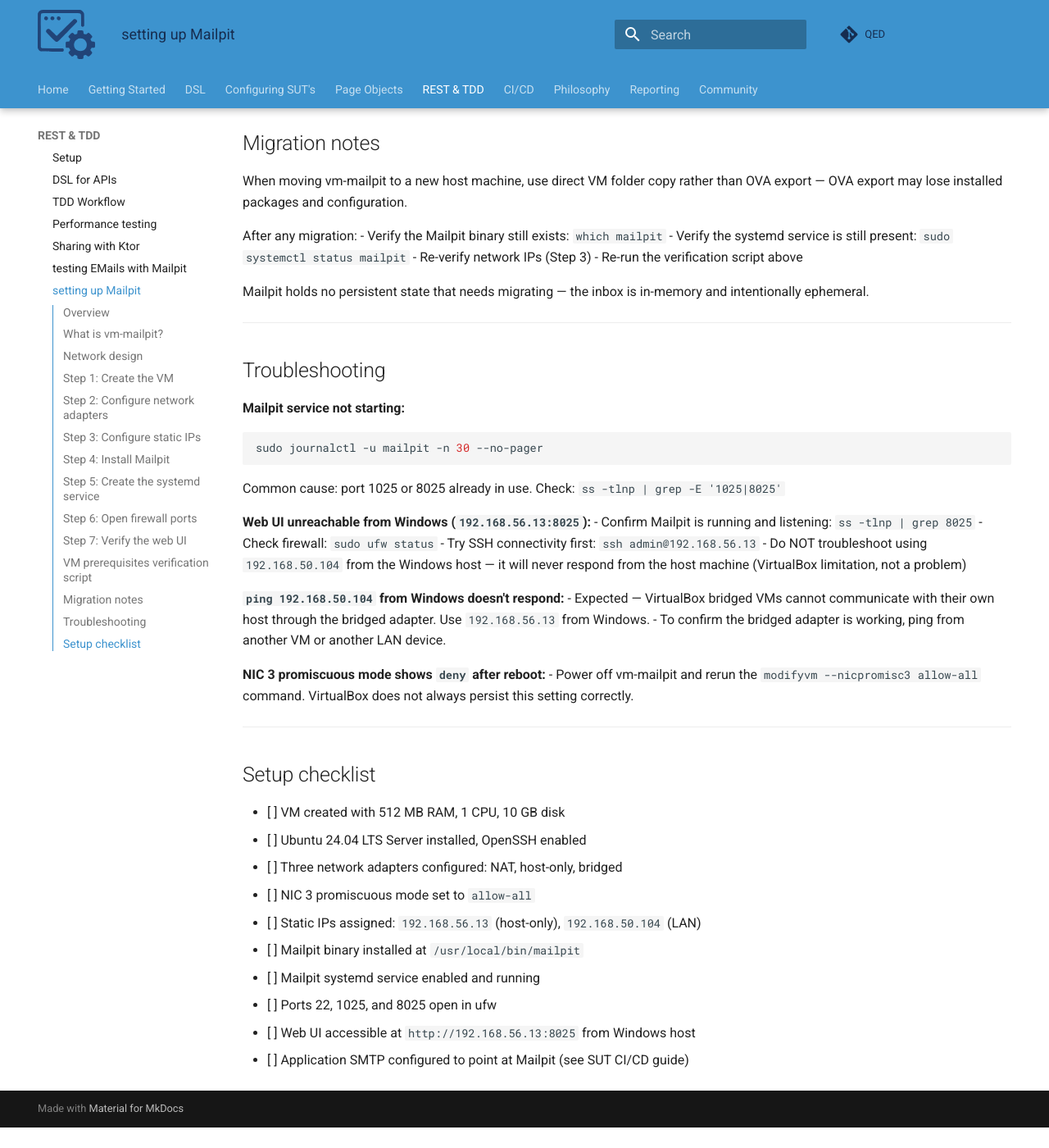
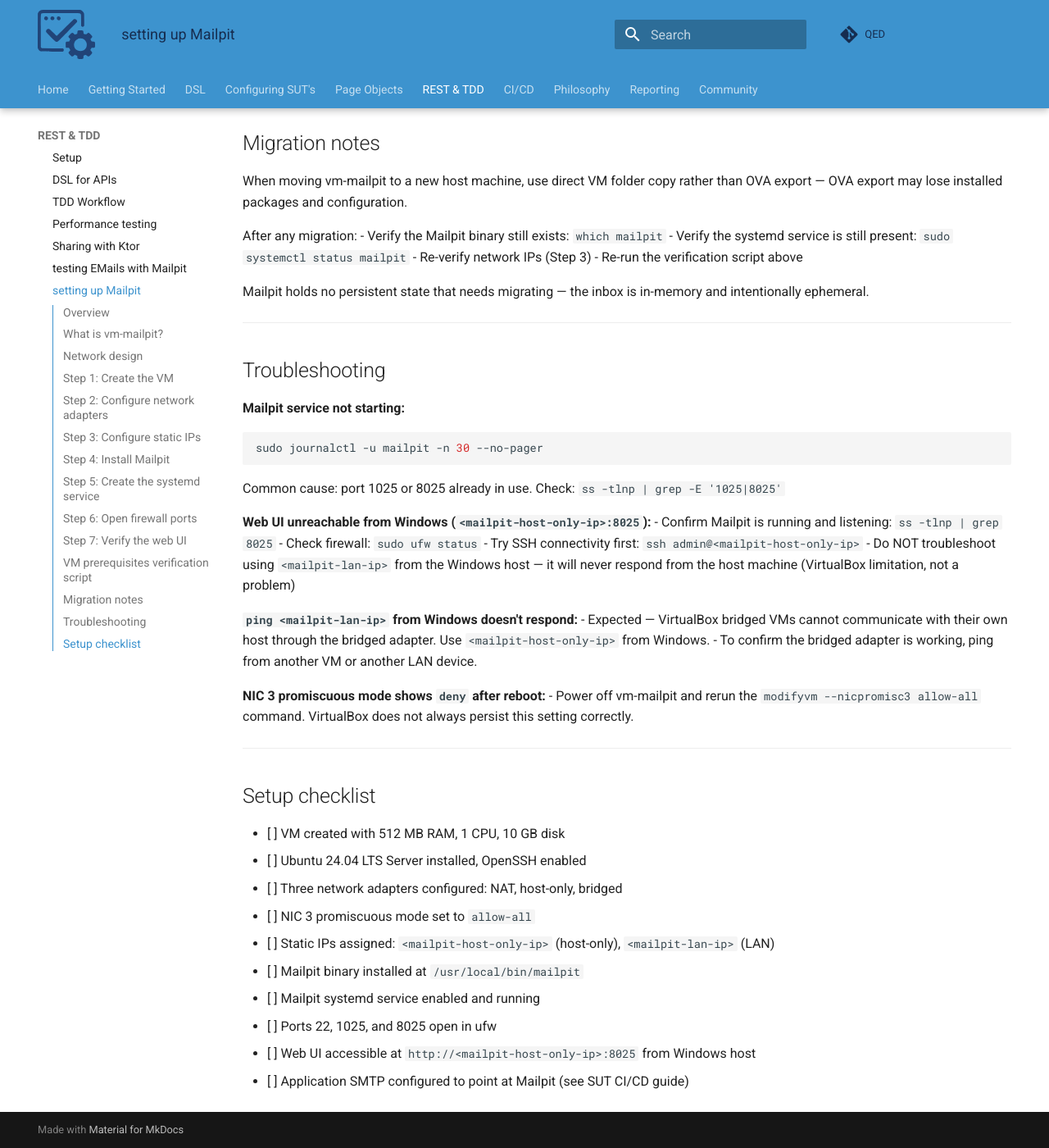
Before and after one commit to AneVisser/qed-framework, an MkDocs documentation site: the page built from docs/rest/setup-mailpit.md, in a window 1280 px wide and 1400 px high, scrolled down 5008 px. Shown: the whole window at 82% size. Built offline with MkDocs 1.6.1 and Material for MkDocs 9.7.7, drawn with Linux system fonts in a browser that asks for light colours; comment, search, counter and statistics services are not loaded; before the commit the page ends 6383 px from its top, so only the background shows below that; some of the changed text lies outside the part shown.

````diff
--- a/docs/rest/setup-mailpit.md
+++ b/docs/rest/setup-mailpit.md
@@ -33,24 +33,24 @@ and exposes them via a web UI and REST API that QED tests query.
 
 vm-mailpit has three network adapters:
 
-| Adapter | Type | IP | Used by |
-|---------|------|----|---------|
-| NIC 1 (enp0s3) | NAT | DHCP | Internet access (binary download, updates) |
-| NIC 2 (enp0s8) | Host-Only | 192.168.56.13 | SMTP from other VMs, Windows host browser, QED tests |
-| NIC 3 (enp0s9) | Bridged | 192.168.50.104 | SMTP from local dev backend on Windows, other LAN devices |
+| Adapter        | Type      | IP                     | Used by                                                   |
+|----------------|-----------|------------------------|-----------------------------------------------------------|
+| NIC 1 (enp0s3) | NAT       | DHCP                   | Internet access (binary download, updates)                |
+| NIC 2 (enp0s8) | Host-Only | <mailpit-host-only-ip> | SMTP from other VMs, Windows host browser, QED tests      |
+| NIC 3 (enp0s9) | Bridged   | <mailpit-lan-ip>         | SMTP from local dev backend on Windows, other LAN devices |
 
 **Address reference by caller:**
 
-| Caller | Address to use | Reason |
-|--------|---------------|--------|
-| Other VMs (SMTP) | `192.168.56.13:1025` | Host-only inter-VM network |
-| Windows host browser / QED tests | `192.168.56.13:8025` | Host-only (bridged VMs unreachable from own host) |
-| Local dev backend on Windows (SMTP) | `192.168.50.104:1025` | Bridged LAN — Windows cannot reach host-only to VM |
-| Other LAN devices | `192.168.50.104:8025` | Bridged LAN |
+| Caller                              | Address to use                | Reason                                             |
+|-------------------------------------|-------------------------------|----------------------------------------------------|
+| Other VMs (SMTP)                    | `<mailpit-host-only-ip>:1025` | Host-only inter-VM network                         |
+| Windows host browser / QED tests    | `<mailpit-host-only-ip>:8025` | Host-only (bridged VMs unreachable from own host)  |
+| Local dev backend on Windows (SMTP) | `<mailpit-lan-ip>:1025`       | Bridged LAN — Windows cannot reach host-only to VM |
+| Other LAN devices                   | `<mailpit-lan-ip>:8025`       | Bridged LAN                                        |
 
 **Important:** VirtualBox bridged VMs cannot communicate with their own host machine
-through the bridged adapter. Always use the host-only IP (`192.168.56.13`) from the
-Windows host machine. `ping 192.168.50.104` from the Windows host will not respond —
+through the bridged adapter. Always use the host-only IP (`<mailpit-host-only-ip>`) from the
+Windows host machine. `ping <mailpit-lan-ip>` from the Windows host will not respond —
 this is expected and does not indicate a problem.
 
 ---
@@ -113,10 +113,10 @@ network:
       dhcp4: true
     enp0s8:
       addresses:
-        - 192.168.56.13/24
+        - <mailpit-host-only-ip>/24
     enp0s9:
       addresses:
-        - 192.168.50.104/24
+        - <mailpit-lan-ip>/24
 ```
 
 **Important:** Do NOT add a default gateway to `enp0s9` — the NAT adapter (`enp0s3`)
@@ -132,14 +132,14 @@ sudo netplan apply
 Verify both IPs are assigned:
 
 ```bash
-ip addr show enp0s8    # should show 192.168.56.13
-ip addr show enp0s9    # should show 192.168.50.104
+ip addr show enp0s8    # should show <mailpit-host-only-ip>
+ip addr show enp0s9    # should show <mailpit-lan-ip>
 ```
 
 Verify from Windows (host-only only — bridged will not respond from own host):
 
 ```powershell
-ping 192.168.56.13
+ping <mailpit-host-only-ip>
 ```
 
 ---
@@ -211,7 +211,7 @@ sudo ufw enable
 From the Windows host, open a browser:
 
 ```
-http://192.168.56.13:8025
+http://<mailpit-host-only-ip>:8025
 ```
 
 You should see the Mailpit inbox (empty at this point).
@@ -263,16 +263,16 @@ sudo journalctl -u mailpit -n 30 --no-pager
 Common cause: port 1025 or 8025 already in use.
 Check: `ss -tlnp | grep -E '1025|8025'`
 
-**Web UI unreachable from Windows (`192.168.56.13:8025`):**
+**Web UI unreachable from Windows (`<mailpit-host-only-ip>:8025`):**
 - Confirm Mailpit is running and listening: `ss -tlnp | grep 8025`
 - Check firewall: `sudo ufw status`
-- Try SSH connectivity first: `ssh admin@192.168.56.13`
-- Do NOT troubleshoot using `192.168.50.104` from the Windows host — it will never
+- Try SSH connectivity first: `ssh admin@<mailpit-host-only-ip>`
+- Do NOT troubleshoot using `<mailpit-lan-ip>` from the Windows host — it will never
   respond from the host machine (VirtualBox limitation, not a problem)
 
-**`ping 192.168.50.104` from Windows doesn't respond:**
+**`ping <mailpit-lan-ip>` from Windows doesn't respond:**
 - Expected — VirtualBox bridged VMs cannot communicate with their own host through
-  the bridged adapter. Use `192.168.56.13` from Windows.
+  the bridged adapter. Use `<mailpit-host-only-ip>` from Windows.
 - To confirm the bridged adapter is working, ping from another VM or another LAN device.
 
 **NIC 3 promiscuous mode shows `deny` after reboot:**
@@ -287,9 +287,9 @@ Check: `ss -tlnp | grep -E '1025|8025'`
 - [ ] Ubuntu 24.04 LTS Server installed, OpenSSH enabled
 - [ ] Three network adapters configured: NAT, host-only, bridged
 - [ ] NIC 3 promiscuous mode set to `allow-all`
-- [ ] Static IPs assigned: `192.168.56.13` (host-only), `192.168.50.104` (LAN)
+- [ ] Static IPs assigned: `<mailpit-host-only-ip>` (host-only), `<mailpit-lan-ip>` (LAN)
 - [ ] Mailpit binary installed at `/usr/local/bin/mailpit`
 - [ ] Mailpit systemd service enabled and running
 - [ ] Ports 22, 1025, and 8025 open in ufw
-- [ ] Web UI accessible at `http://192.168.56.13:8025` from Windows host
+- [ ] Web UI accessible at `http://<mailpit-host-only-ip>:8025` from Windows host
 - [ ] Application SMTP configured to point at Mailpit (see SUT CI/CD guide)
````
Also changed, not shown: docs/rest/testing-emails.md (+26 -26 lines).
